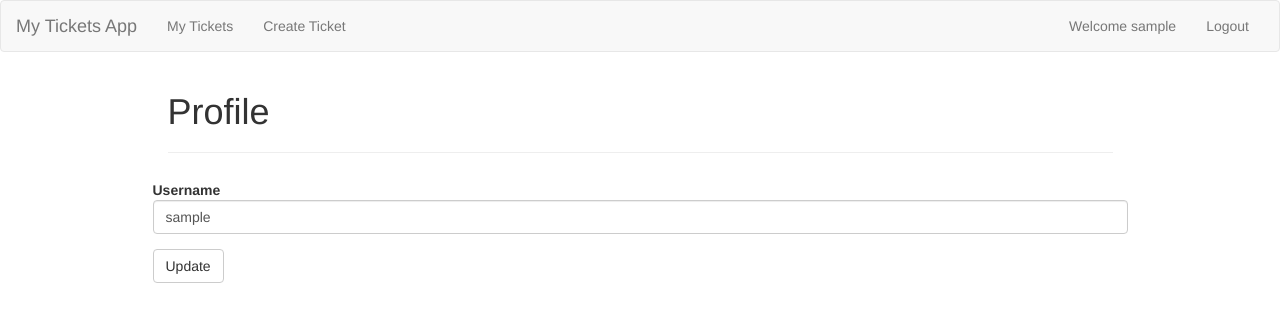
After one commit to German91/django-tickets, a Django app: a page that uses templates/auth/profile.html in a window 1280 px wide. The commit adds this page. Shown: the top 322 px of the page. Run offline with Django 3.2, Linux system fonts and the light colour scheme; the visitor is signed in with stand-in values (Sample User, id 1); some libraries are stand-ins or nearby versions.

Commit message:
Added update user profile

```diff
--- /dev/null
+++ b/authentication/urls.py
@@ -0,0 +1,7 @@
+from django.conf.urls import url
+
+from authentication import views
+
+urlpatterns = [
+    url(r'^profile/$', views.profile, name='profile'),
+]
--- a/authentication/views.py
+++ b/authentication/views.py
@@ -1,10 +1,18 @@
-from django.shortcuts import render, redirect
+"""
+Register, update user profile
+"""
+from django.shortcuts import render, redirect, get_object_or_404
 from django.contrib.auth import authenticate, login
+from django.contrib.auth.decorators import login_required
+from django.contrib.auth.models import User
 
 from .forms import RegisterForm
 
 
 def register(request):
+    """
+    Create new user
+    """
     form = RegisterForm()
     if request.method == 'POST':
         form = RegisterForm(request.POST)
@@ -22,3 +30,15 @@ def register(request):
                 login(request, auth)
                 return redirect('ticket_list')
     return render(request, 'registration/register.html', {'form': form})
+
+@login_required
+def profile(request):
+    """
+    Edit user profile
+    """
+    if request.method == 'POST':
+        user = get_object_or_404(User, username=request.user.username)
+        user.username = request.POST.get('username')
+        user.save()
+        return redirect('profile')
+    return render(request, 'auth/profile.html')
--- a/mytickets/urls.py
+++ b/mytickets/urls.py
@@ -9,4 +9,5 @@ urlpatterns = [
     url(r'^tickets/', include('tickets.urls')),
     url(r'^logout/$', views.logout, name='logout'),
     url(r'^$', views.login, name='login', kwargs={'redirect_authenticated_user': True}),
+    url(r'^accounts/', include('authentication.urls')),
 ]
--- /dev/null
+++ b/templates/auth/profile.html
@@ -0,0 +1,22 @@
+{% extends 'base.html' %}
+
+
+{% block content %}
+    <div class="row">
+        <div class="col-xs-12 col-sm-10 col-sm-offset-1">
+            <h1>Profile</h1>
+            <hr>
+
+            <form class="form-horizontal" method="post">{% csrf_token %}
+                <div class="form-group">
+                    <label for="username" class="control-label">Username</label>
+                    <input type="text" id="username" name="username" value="{{ request.user.username }}" class="form-control" />
+                </div>
+
+                <div class="form-group">
+                    <button type="submit" class="btn btn-default">Update</button>
+                </div>
+            </form>
+        </div>
+    </div>
+{% endblock content %}
--- a/templates/snippets/navigation.html
+++ b/templates/snippets/navigation.html
@@ -18,7 +18,7 @@
 
       <ul class="nav navbar-nav navbar-right">
         {% if user.is_authenticated %}
-          <li><a href="" role="button">Welcome {{ user }}</a></li>
+          <li><a href="{% url 'profile' %}" role="button">Welcome {{ user }}</a></li>
           <li><a href="{% url 'logout' %}?next=/">Logout</a></li>
         {% endif %}
       </ul>
```
Also changed, not shown: authentication/forms.py (line endings or trailing spaces).
